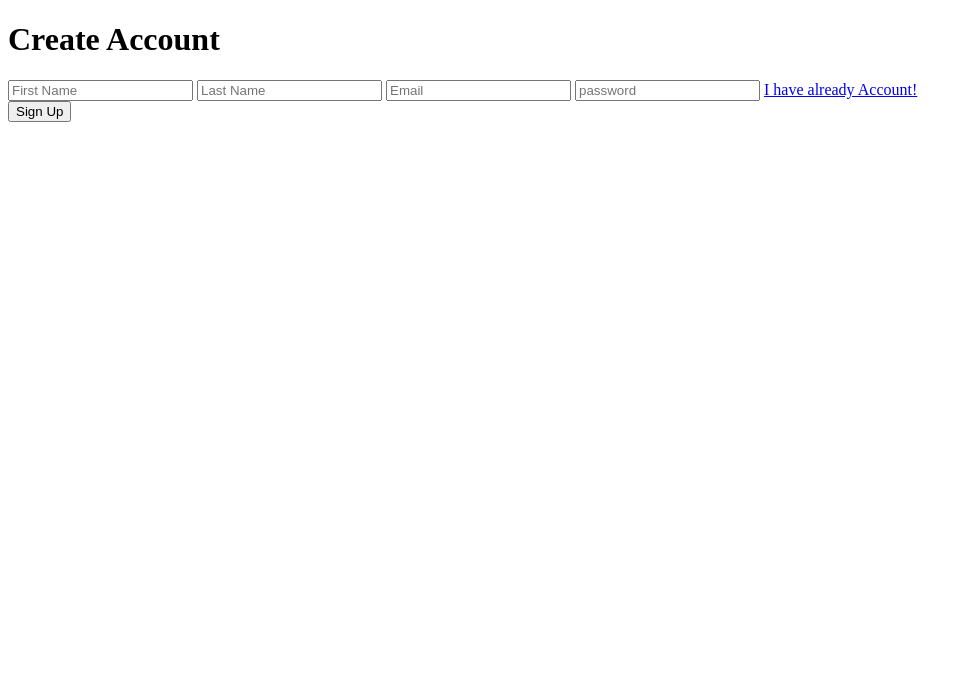
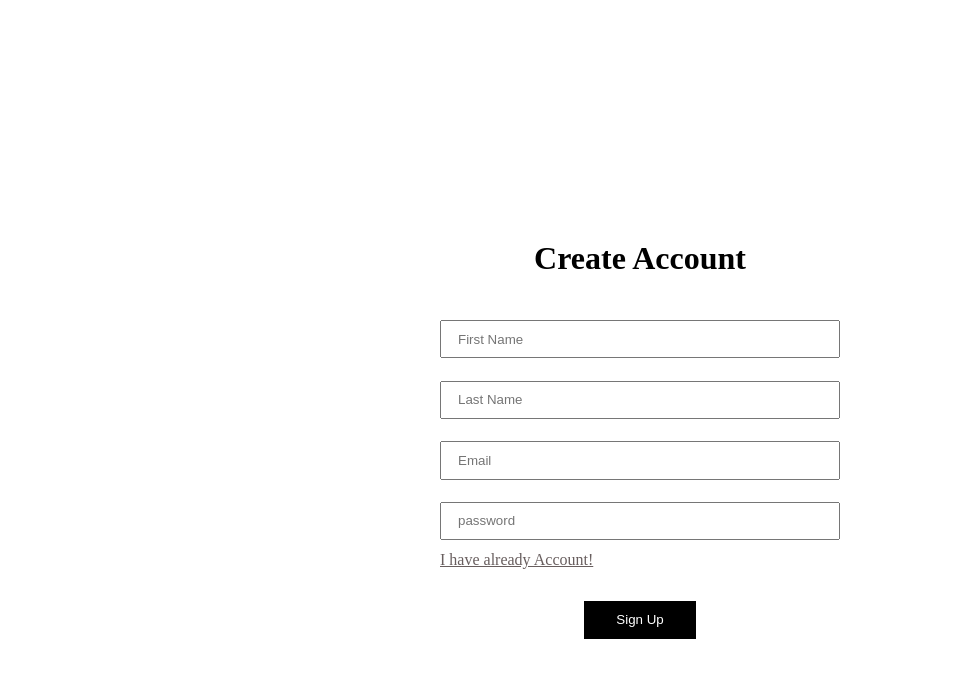
Before and after one commit to Lucky9634/Lovoda-clone, a plain HTML site: page Home/signup.html in a window 1280 px wide. Shown: the whole page, without its empty margins (0-973 px from the left). Drawn offline with Linux system fonts and the light colour scheme; files that its build step writes are made by us from their sources; the site is published under a folder, as on GitHub Pages, so addresses that start at the root find nothing.

Commit message:
Update signup.html
render the  login page

```diff
--- a/Home/signup.html
+++ b/Home/signup.html
@@ -5,7 +5,7 @@
     <meta charset="UTF-8">
     <meta name="viewport" content="width=device-width, initial-scale=1.0">
     <title>Login User - Lovoda Jeweller</title>
-    <link rel="stylesheet" href="/Css/login.css">
+    <link rel="stylesheet" href="Css/login.css">
 </head>
 
 <body>
@@ -18,7 +18,7 @@
             <input type="text" name="fname" id="fname" placeholder="Last Name">
             <input type="email" name="email" id="email" placeholder="Email">
             <input type="password" name="password" id="password" placeholder="password">
-            <a id="" href="/Home/login.html">I have already Account!</a>
+            <a id="" href="Home/login.html">I have already Account!</a>
             <div class="form-btn">
                 <button type="submit">Sign Up</button>
             </div>
```
